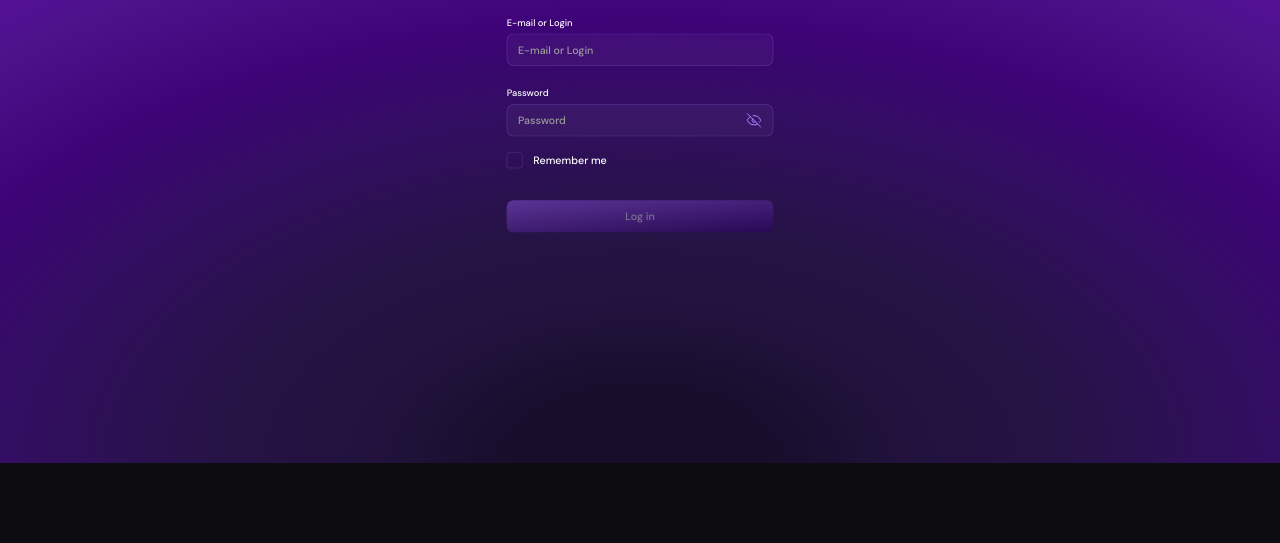
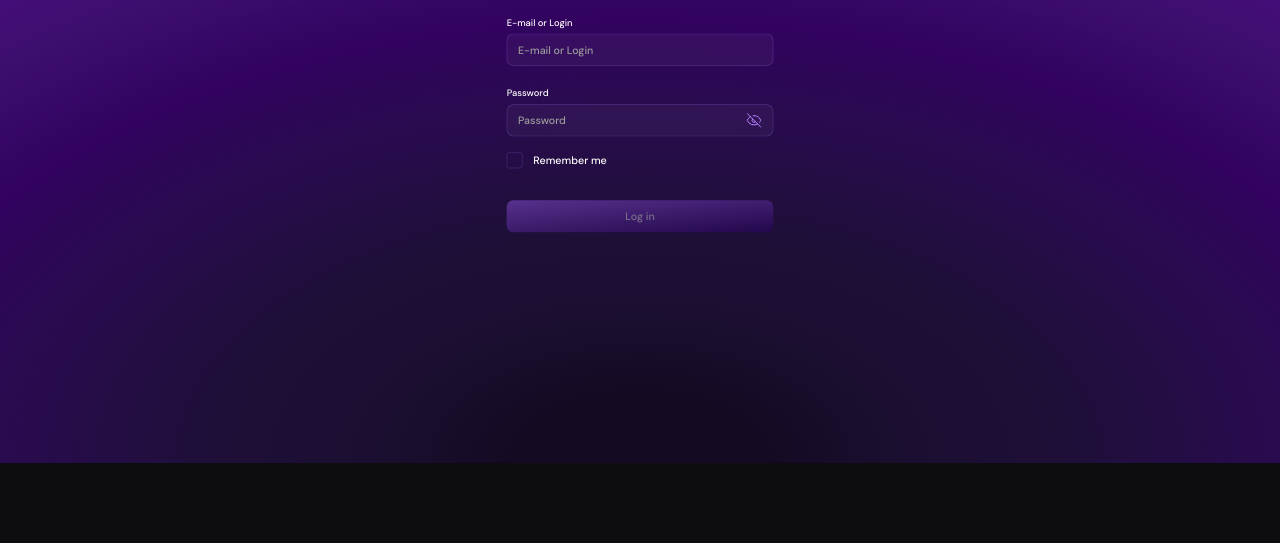
Before and after one commit to marino4kastulnikova-dev/Flexifai, a plain HTML site: page merchant-cabinet/index.html in a window 1280 px wide. Shown: the part 257-800 px from the top of the page. Drawn offline with Linux system fonts and the light colour scheme.

Commit message:
Add files via upload

```diff
--- a/merchant-cabinet/index.html
+++ b/merchant-cabinet/index.html
@@ -60,7 +60,7 @@
      Horizontal radius = 1920 = 100% of width. Vertical radius = 1080 = 100% of height. */
   #screen-login {
     flex-direction: column;
-    background: radial-gradient(ellipse 100% 100% at 50% 100%,
+    background: linear-gradient(90deg, rgba(0,0,0,0.2) 0%, rgba(0,0,0,0.2) 100%), radial-gradient(ellipse 100% 100% at 50% 100%,
       rgba(24,13,43,1) 9.8382%,
       rgba(34,18,61,1) 20.978%,
       rgba(37,19,69,1) 32.793%,
```
